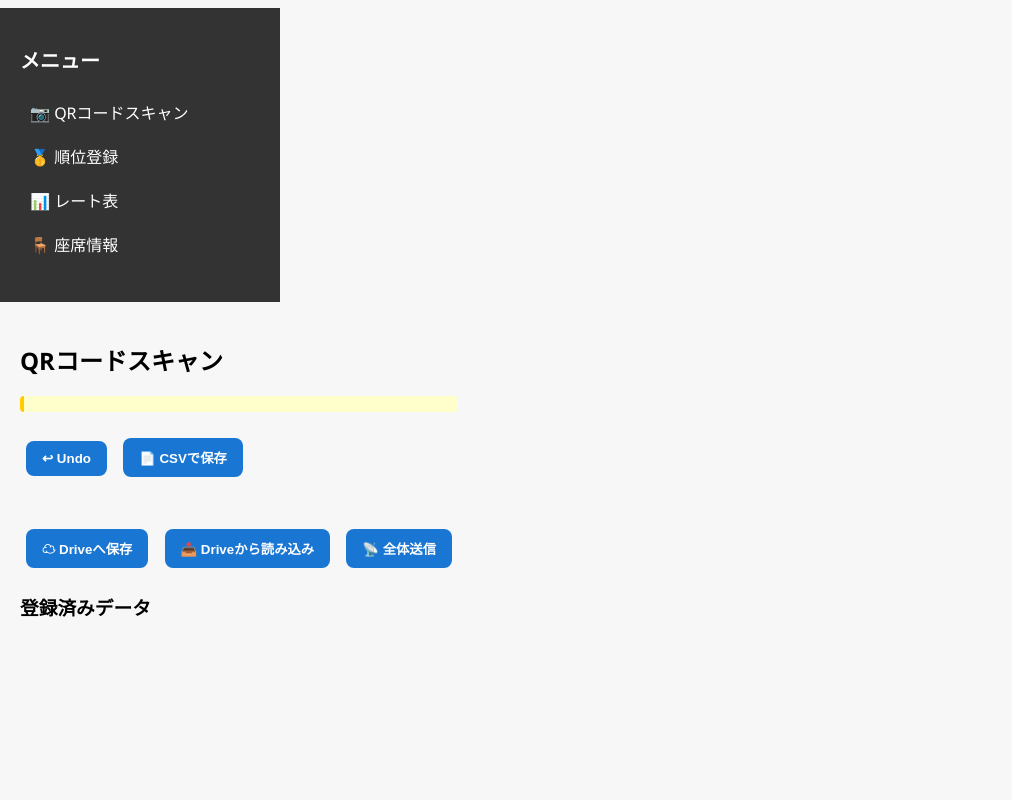
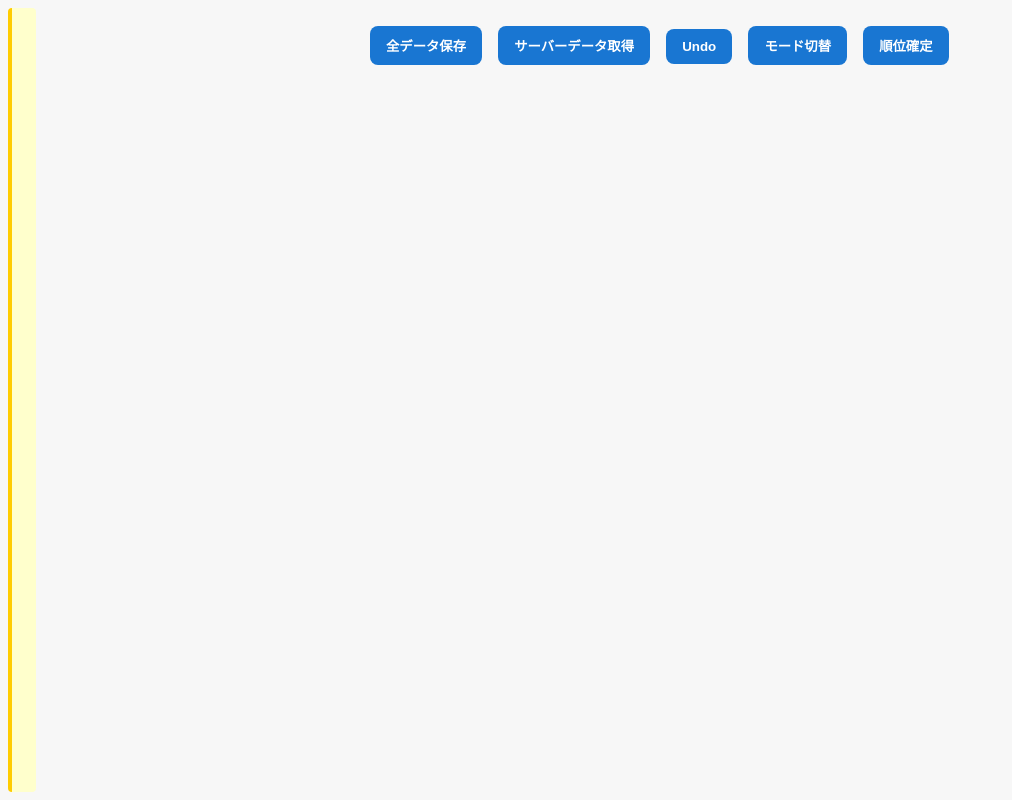
Before and after one commit to qr212345/okasiiyo, a plain HTML site: page index.html in a window 1280 px wide. Shown: the whole page, without its empty margins (0-1012 px from the left). Drawn offline with Linux system fonts and the light colour scheme.

Commit message:
Update index.html

```diff
--- a/index.html
+++ b/index.html
@@ -4,61 +4,46 @@
   <meta charset="UTF-8" />
   <meta name="viewport" content="width=device-width, initial-scale=1" />
   <title>ババ抜き大会管理</title>
-
-  <!-- CSS読み込み -->
   <link rel="stylesheet" href="style.css" />
 </head>
 <body>
-  <!-- デバッグ表示用 -->
-  <pre id="view" style="white-space:pre-wrap;"></pre>
 
-  <div id="app">
-    <div id="status" style="margin:8px 0;font-weight:bold;"></div>
+  <div id="messageArea" style="font-weight:bold; margin:8px;"></div>
 
-    <!-- サイドバー -->
-    <nav id="sidebar">
-      <h2>メニュー</h2>
-      <ul>
-        <li id="btnScanMode">📷 QRコードスキャン</li>
-        <li id="btnRankingMode">🥇 順位登録</li>
-        <li onclick="navigateToExternal('https://qr212345.github.io/fajjfiur/')">📊 レート表</li>
-        <li onclick="navigateToExternal('https://qr212345.github.io/asdfghjkl/')">🪑 座席情報</li>
-      </ul>
-    </nav>
+  <!-- 通常スキャン用カメラ -->
+  <div id="reader" style="width:320px; margin-bottom:10px;"></div>
 
-    <!-- メイン表示エリア -->
-    <main id="mainContent">
-      <!-- スキャンUI -->
-      <section id="scanSection" class="section">
-        <h2>QRコードスキャン</h2>
-        <div id="reader" style="width:320px"></div>
-        <div id="messageArea"></div>
+  <!-- 順位登録用カメラ -->
+  <div id="rankingReader" style="display:none; width:320px; margin-bottom:10px;"></div>
+
+  <!-- 座席一覧 -->
   <div id="seatList"></div>
-        <button id="btnUndo">↩ Undo</button>
-        <button id="btnSaveCSV">📄 CSVで保存</button>
-      </section>
 
-      <section id="saveSection" class="section">
-        <button id="btnSave">☁ Driveへ保存</button>
-        <button id="btnLoad">📥 Driveから読み込み</button>
-        <button id="btnSendAll">📡 全体送信</button> <!-- ← 追加 -->
-        <h3>登録済みデータ</h3>
-        <pre id="result" style="white-space:pre-wrap;"></pre>
-      </section>
+  <!-- 順位登録リスト -->
+  <ul id="rankingList" class="draggable-list" style="margin-top:20px;"></ul>
 
-      <!-- 順位登録UI -->
-      <section id="rankingSection" class="section" style="display:none">
-        <h2>順位登録モード</h2>
-        <p>QRコードで座席を読み込んでください。</p>
-        <div id="rankingReader" style="width:320px;"></div>
-        <ul id="rankingList" class="draggable-list"></ul>
-        <button id="btnConfirmRanking">✅ 順位決定</button>
-      </section>
-    </main>
+  <!-- 操作ボタン群 -->
+  <div style="margin-top:20px;">
+    <button id="btnSave">全データ保存</button>
+    <button id="btnLoad">サーバーデータ取得</button>
+    <button id="btnUndo">Undo</button>
+    <button id="btnToggleMode">モード切替</button>
+    <button id="btnConfirmRanking">順位確定</button>
   </div>
-<!-- QRライブラリ -->
+
+  <!-- セクション管理 -->
+  <div id="scanSection"></div>
+  <div id="rankingSection" style="display:none;"></div>
+
+  <!-- QRコードライブラリ -->
+  <script
+    src="https://cdn.jsdelivr.net/npm/html5-qrcode@2.3.7/html5-qrcode.min.js"
+    type="text/javascript"
+    onload="loadAppScript()"
+    onerror="console.error('❌ html5-qrcode の読み込みに失敗')"
+  ></script>
+
   <script>
-  // 1. 先に関数を定義
     function loadAppScript() {
       const script = document.createElement('script');
       script.src = './app.js';
@@ -67,12 +52,5 @@
       document.body.appendChild(script);
     }
   </script>
-
-<script
-  src="https://cdn.jsdelivr.net/npm/html5-qrcode@2.3.7/html5-qrcode.min.js"
-  type="text/javascript"
-  onload="loadAppScript()"
-  onerror="console.error('❌ html5-qrcode の読み込みに失敗')"
-></script>
 </body>
 </html>
```
Lines whose indentation alone changed are shown as unchanged.
